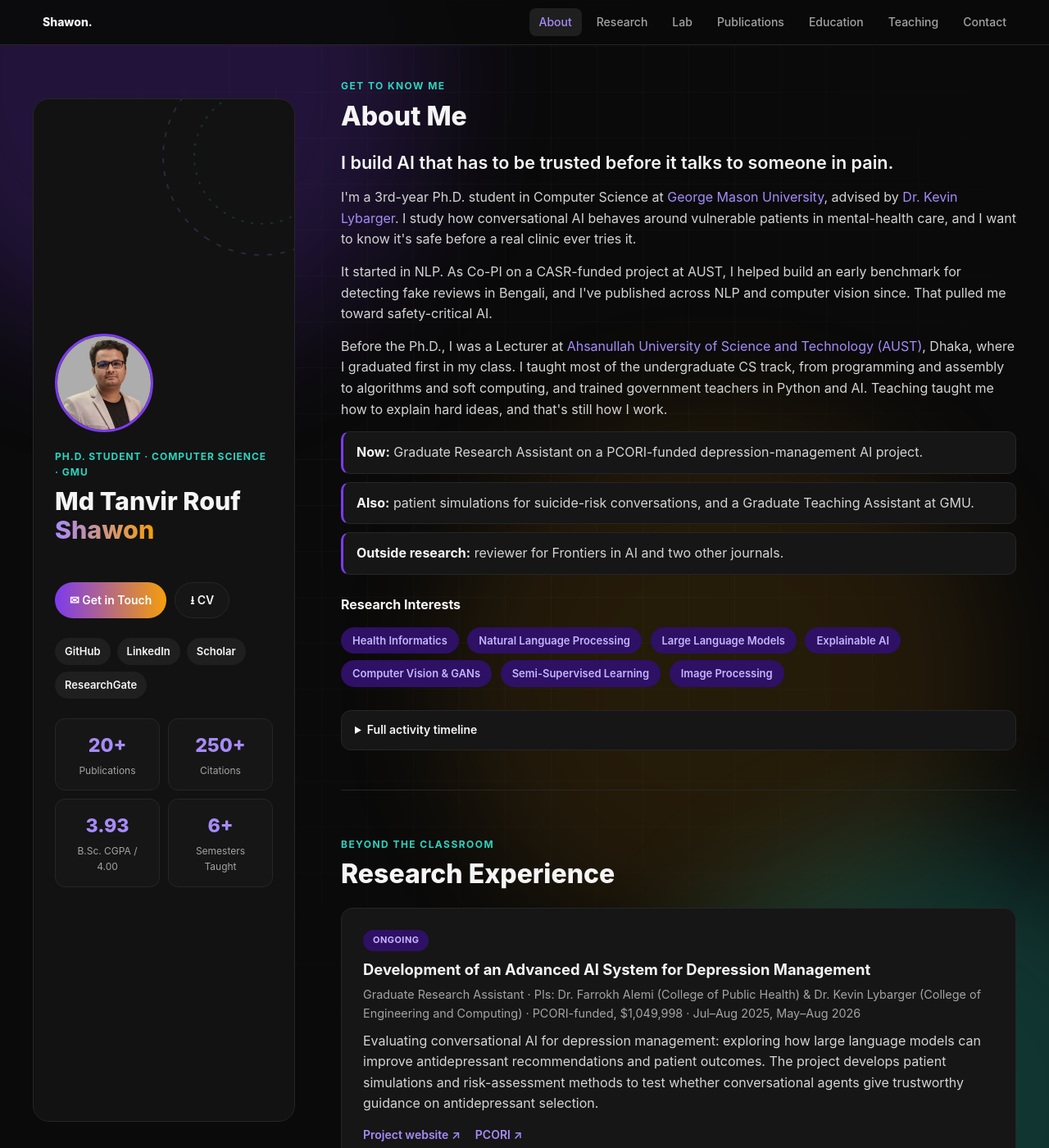
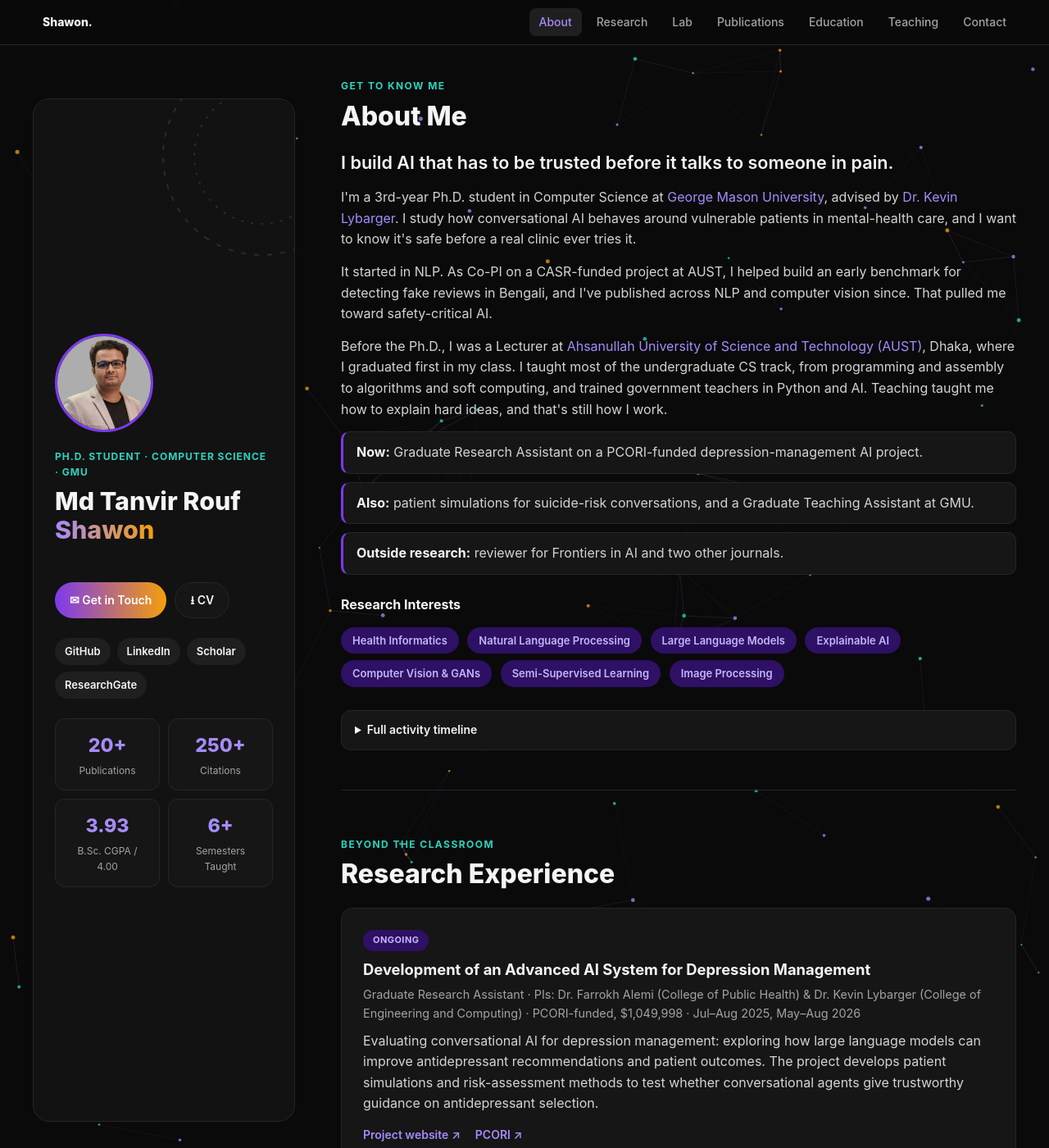
Before and after one commit to shawon-tanvir/shawon-tanvir.github.io, a Jekyll site: the page built from _pages/about.md, in a window 1280 px wide and 1400 px high. Shown: the whole window at 82% size. Built offline with Jekyll 4.4.1, drawn with Linux system fonts in a browser that asks for light colours.

Commit message:
Replace the blurred glow with an interactive particle network background

```diff
--- a/_layouts/plain.html
+++ b/_layouts/plain.html
@@ -14,8 +14,7 @@
   </head>
 
   <body>
-    <div class="bg-grid" aria-hidden="true"></div>
-    <div class="bg-aurora" aria-hidden="true"><span></span></div>
+    <canvas class="bg-network" aria-hidden="true"></canvas>
     <div class="scroll-progress" aria-hidden="true"></div>
     {{ content }}
     {% include analytics.html %}
--- a/assets/css/plain.css
+++ b/assets/css/plain.css
@@ -736,86 +736,19 @@ details p {
   color: #d4d4d4;
 }
 
-/* Animated background
+
+/* Particle network background
    ========================================================================== */
+
+.bg-network {
+  position: fixed;
+  inset: 0;
+  width: 100%;
+  height: 100%;
+  z-index: -1;
+  pointer-events: none;
+}
 
 body {
   position: relative;
-  overflow-x: hidden;
 }
-
-.bg-aurora {
-  position: fixed;
-  inset: 0;
-  z-index: -1;
-  overflow: hidden;
-  pointer-events: none;
-}
-
-.bg-aurora::before,
-.bg-aurora::after,
-.bg-aurora span {
-  content: "";
-  position: absolute;
-  width: 46vmax;
-  height: 46vmax;
-  border-radius: 50%;
-  filter: blur(80px);
-  opacity: 0.22;
-  will-change: transform;
-}
-
-.bg-aurora::before {
-  top: -18vmax;
-  left: -12vmax;
-  background: var(--accent-strong);
-  animation: drift-a 26s ease-in-out infinite alternate;
-}
-
-.bg-aurora::after {
-  bottom: -20vmax;
-  right: -14vmax;
-  background: var(--teal);
-  animation: drift-b 32s ease-in-out infinite alternate;
-}
-
-.bg-aurora span {
-  top: 35%;
-  left: 45%;
-  background: var(--amber);
-  opacity: 0.12;
-  animation: drift-c 38s ease-in-out infinite alternate;
-}
-
-.bg-grid {
-  position: fixed;
-  inset: 0;
-  z-index: -1;
-  pointer-events: none;
-  background-image:
-    linear-gradient(rgba(255, 255, 255, 0.025) 1px, transparent 1px),
-    linear-gradient(90deg, rgba(255, 255, 255, 0.025) 1px, transparent 1px);
-  background-size: 56px 56px;
-  mask-image: radial-gradient(ellipse at 50% 30%, #000 30%, transparent 75%);
-  -webkit-mask-image: radial-gradient(ellipse at 50% 30%, #000 30%, transparent 75%);
-}
-
-@keyframes drift-a {
-  to { transform: translate(18vw, 12vh) scale(1.15); }
-}
-
-@keyframes drift-b {
-  to { transform: translate(-16vw, -10vh) scale(0.9); }
-}
-
-@keyframes drift-c {
-  to { transform: translate(-22vw, 14vh) scale(1.2); }
-}
-
-@media (prefers-reduced-motion: reduce) {
-  .bg-aurora::before,
-  .bg-aurora::after,
-  .bg-aurora span {
-    animation: none;
-  }
-}
--- a/assets/js/site.js
+++ b/assets/js/site.js
@@ -14,6 +14,82 @@
       setTimeout(tick, delay);
     };
     tick();
+  }
+
+
+  var canvas = document.querySelector(".bg-network");
+  if (canvas && canvas.getContext && !reduceMotion) {
+    var ctx = canvas.getContext("2d");
+    var dpr = Math.min(window.devicePixelRatio || 1, 2);
+    var mouse = { x: -9999, y: -9999 };
+    var nodes = [];
+    var colors = ["167,139,250", "45,212,191", "245,158,11"];
+    var resize = function () {
+      canvas.width = window.innerWidth * dpr;
+      canvas.height = window.innerHeight * dpr;
+      canvas.style.width = window.innerWidth + "px";
+      canvas.style.height = window.innerHeight + "px";
+      ctx.setTransform(dpr, 0, 0, dpr, 0, 0);
+      var count = Math.min(90, Math.floor(window.innerWidth * window.innerHeight / 16000));
+      nodes = [];
+      for (var i = 0; i < count; i++) {
+        nodes.push({
+          x: Math.random() * window.innerWidth,
+          y: Math.random() * window.innerHeight,
+          vx: (Math.random() - 0.5) * 0.35,
+          vy: (Math.random() - 0.5) * 0.35,
+          r: 1 + Math.random() * 1.6,
+          c: colors[i % colors.length]
+        });
+      }
+    };
+    resize();
+    window.addEventListener("resize", resize);
+    window.addEventListener("mousemove", function (e) { mouse.x = e.clientX; mouse.y = e.clientY; }, { passive: true });
+    window.addEventListener("mouseleave", function () { mouse.x = -9999; mouse.y = -9999; });
+    var linkDist = 150;
+    var frame = function () {
+      var w = window.innerWidth, h = window.innerHeight;
+      ctx.clearRect(0, 0, w, h);
+      for (var i = 0; i < nodes.length; i++) {
+        var n = nodes[i];
+        var dx = n.x - mouse.x, dy = n.y - mouse.y;
+        var d2 = dx * dx + dy * dy;
+        if (d2 < 22500) {
+          var f = (22500 - d2) / 22500 * 0.6;
+          n.vx += dx * f * 0.002;
+          n.vy += dy * f * 0.002;
+        }
+        n.vx *= 0.99; n.vy *= 0.99;
+        n.x += n.vx; n.y += n.vy;
+        if (n.x < 0 || n.x > w) n.vx *= -1;
+        if (n.y < 0 || n.y > h) n.vy *= -1;
+      }
+      for (var a = 0; a < nodes.length; a++) {
+        for (var b = a + 1; b < nodes.length; b++) {
+          var p = nodes[a], q = nodes[b];
+          var ddx = p.x - q.x, ddy = p.y - q.y;
+          var dist = Math.sqrt(ddx * ddx + ddy * ddy);
+          if (dist < linkDist) {
+            ctx.strokeStyle = "rgba(167,139,250," + (0.22 * (1 - dist / linkDist)).toFixed(3) + ")";
+            ctx.lineWidth = 1;
+            ctx.beginPath();
+            ctx.moveTo(p.x, p.y);
+            ctx.lineTo(q.x, q.y);
+            ctx.stroke();
+          }
+        }
+      }
+      for (var k = 0; k < nodes.length; k++) {
+        var m = nodes[k];
+        ctx.fillStyle = "rgba(" + m.c + ",0.75)";
+        ctx.beginPath();
+        ctx.arc(m.x, m.y, m.r, 0, Math.PI * 2);
+        ctx.fill();
+      }
+      requestAnimationFrame(frame);
+    };
+    requestAnimationFrame(frame);
   }
 
   var bar = document.querySelector(".scroll-progress");
```
